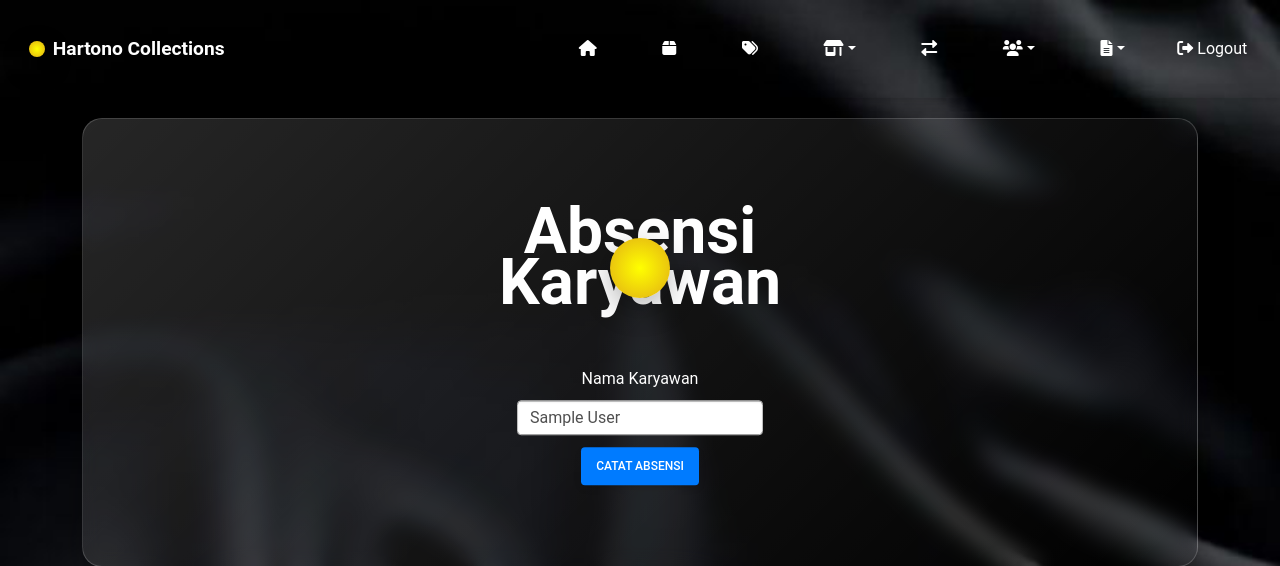
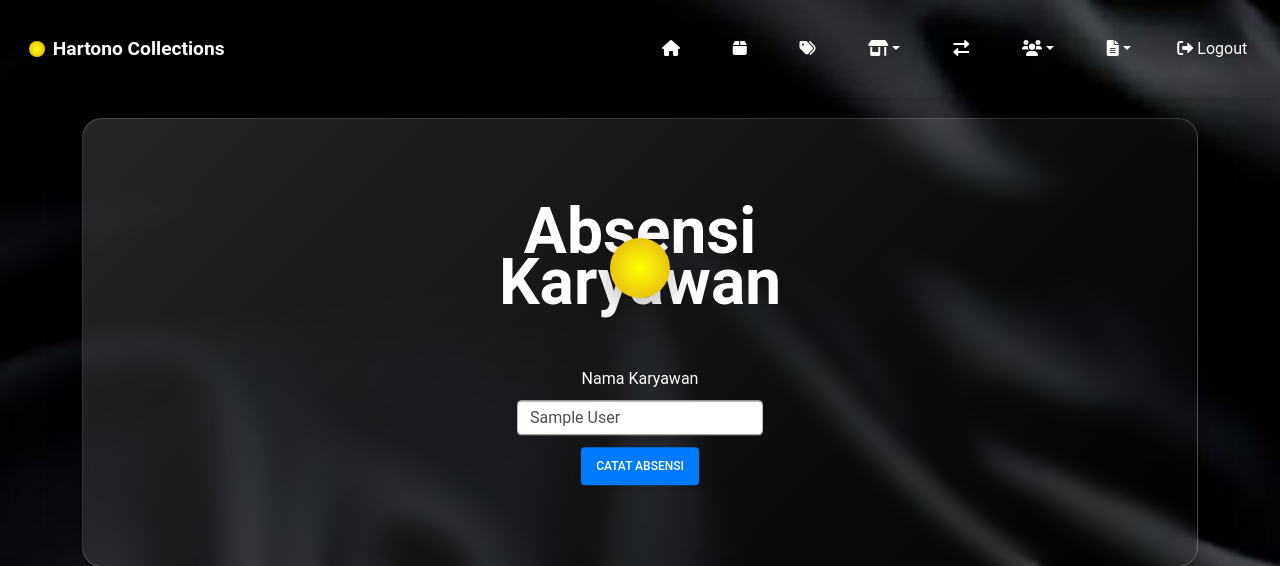
Before and after one commit to Roosevelttt/PROYEK-TEKWEB-14, a PHP site: page /absensi.php in a window 1280 px wide. Shown: the top 566 px of the page. Run offline with PHP 8.4, Linux system fonts and the light colour scheme; the visitor is signed in with stand-in values (Sample User, id 1); data comes from the database, SQL or seed files in the repository; a stand-in replaces the project's code that opens the database connection; some libraries are stand-ins or nearby versions.

Commit message:
fix: absensi navbar

```diff
--- a/absensi.php
+++ b/absensi.php
@@ -160,7 +160,7 @@ if ($_SERVER['REQUEST_METHOD'] === 'POST') {
 
         .navbar-nav .nav-item {
           list-style: none;
-          padding: 0 1vw;
+          padding: 0 0.5vw;
         }
 
         .navbar-nav .nav-item .nav-link {
```
